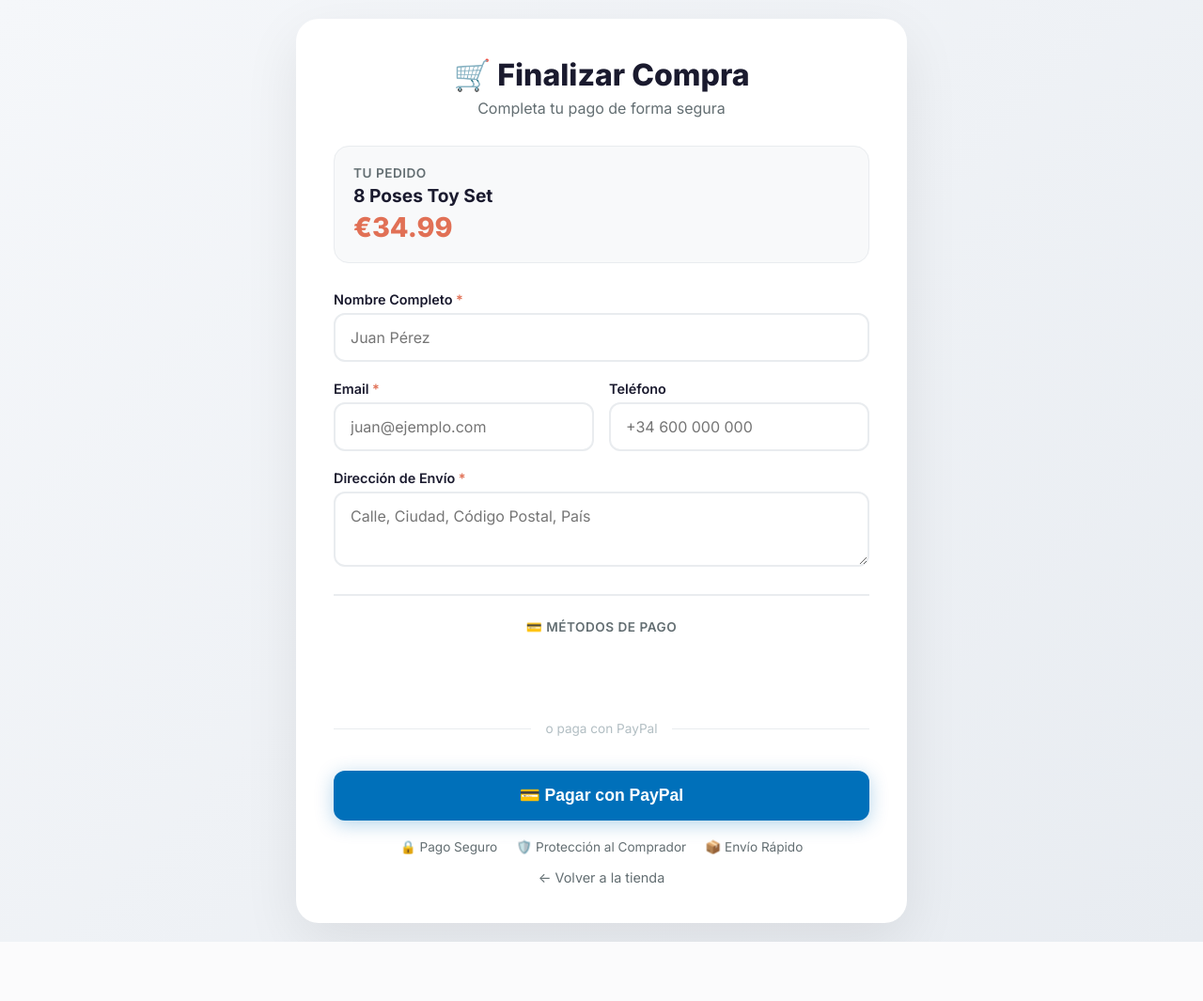
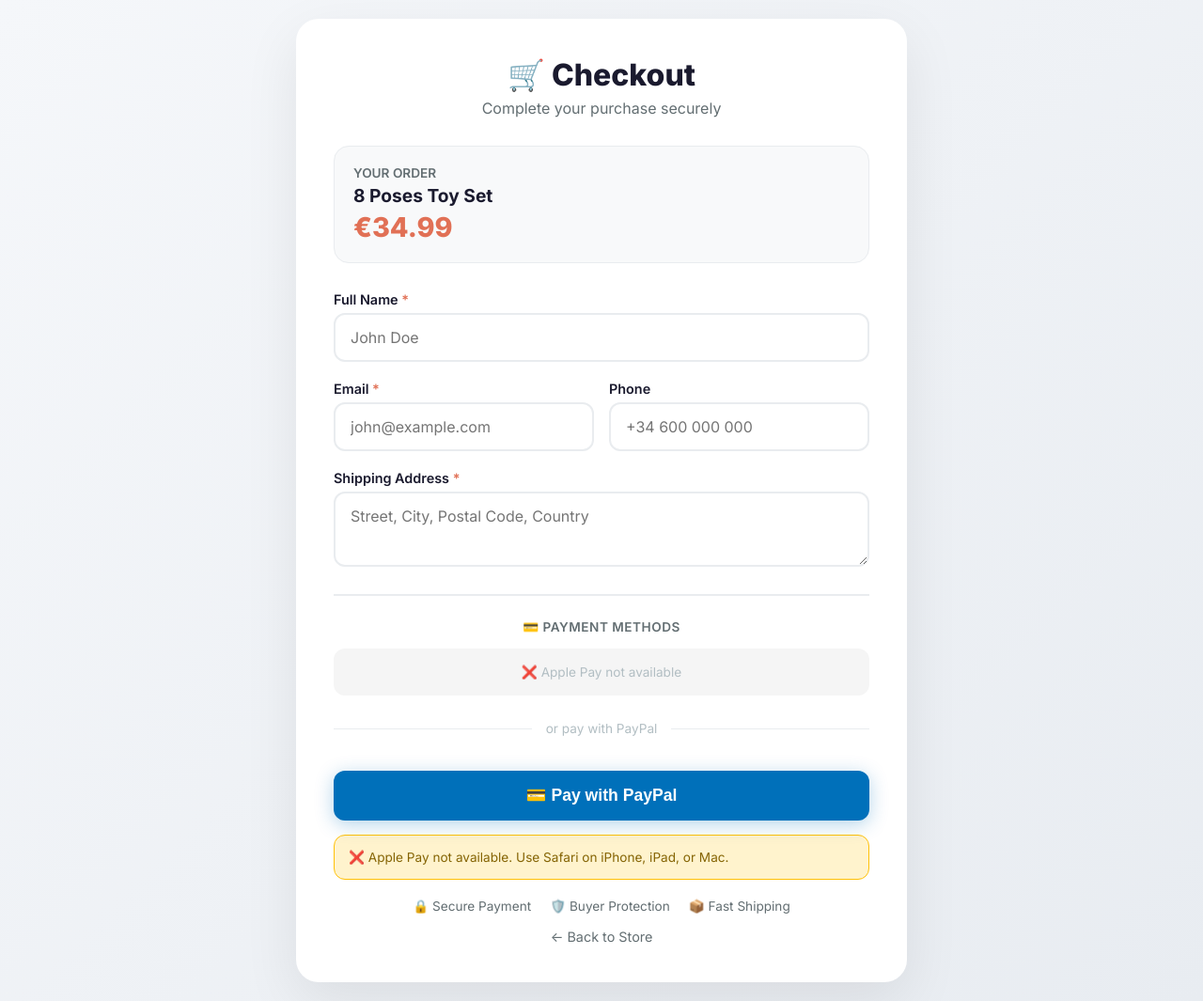
Before and after one commit to ianmelendez/mecha-toys, a Flask app: page /checkout/8poses in a window 1280 px wide. Shown: the whole page at 94% size. Before the commit the page ends 1002 px from the top, so only its background shows below. Run offline with Flask 3, Linux system fonts and the light colour scheme; some libraries are stand-ins or nearby versions.

Commit message:
ApplePay6

```diff
--- a/templates/checkout_with_applepay.html
+++ b/templates/checkout_with_applepay.html
@@ -1,13 +1,13 @@
 <!DOCTYPE html>
-<html lang="es">
+<html lang="en">
 <head>
     <meta charset="UTF-8" />
     <meta name="viewport" content="width=device-width, initial-scale=1.0" />
     <title>Checkout - Mecha Toys</title>
     <link href="https://fonts.googleapis.com/css2?family=Inter:wght@300;400;600;700;800;900&display=swap" rel="stylesheet" />
 
-    <!-- SDK de PayPal para Apple Pay -->
-    <script src="https://www.paypal.com/sdk/js?client-id={{ client_id }}&components=buttons,applepay&currency=EUR&intent=capture">
+    <!-- PayPal SDK for Apple Pay - CON PARÁMETROS CORRECTOS -->
+    <script src="https://www.paypal.com/sdk/js?client-id={{ client_id }}&components=applepay&currency=EUR&intent=capture">
     </script>
 
     <style>
@@ -38,22 +38,9 @@
             to { opacity: 1; transform: translateY(0); }
         }
 
-        .header {
-            text-align: center;
-            margin-bottom: 30px;
-        }
-
-        .header h1 {
-            font-size: 2rem;
-            font-weight: 800;
-            color: #1a1a2e;
-            margin-bottom: 6px;
-        }
-
-        .header p {
-            color: #636e72;
-            font-size: 1rem;
-        }
+        .header { text-align: center; margin-bottom: 30px; }
+        .header h1 { font-size: 2rem; font-weight: 800; color: #1a1a2e; margin-bottom: 6px; }
+        .header p { color: #636e72; font-size: 1rem; }
 
         .product-summary {
             background: #f8f9fa;
@@ -63,42 +50,13 @@
             border: 1px solid #e9ecef;
         }
 
-        .product-summary .label {
-            font-size: 0.85rem;
-            color: #636e72;
-            font-weight: 600;
-            text-transform: uppercase;
-            letter-spacing: 0.5px;
-        }
+        .product-summary .label { font-size: 0.85rem; color: #636e72; font-weight: 600; text-transform: uppercase; }
+        .product-summary .name { font-size: 1.2rem; font-weight: 700; color: #1a1a2e; margin: 4px 0; }
+        .product-summary .price { font-size: 1.8rem; font-weight: 800; color: #e17055; }
 
-        .product-summary .name {
-            font-size: 1.2rem;
-            font-weight: 700;
-            color: #1a1a2e;
-            margin: 4px 0;
-        }
-
-        .product-summary .price {
-            font-size: 1.8rem;
-            font-weight: 800;
-            color: #e17055;
-        }
-
-        .form-group {
-            margin-bottom: 20px;
-        }
-
-        .form-group label {
-            display: block;
-            font-weight: 600;
-            font-size: 0.9rem;
-            color: #1a1a2e;
-            margin-bottom: 6px;
-        }
-
-        .form-group label .required {
-            color: #e17055;
-        }
+        .form-group { margin-bottom: 20px; }
+        .form-group label { display: block; font-weight: 600; font-size: 0.9rem; color: #1a1a2e; margin-bottom: 6px; }
+        .form-group label .required { color: #e17055; }
 
         .form-group input,
         .form-group textarea {
@@ -120,16 +78,8 @@
             box-shadow: 0 0 0 4px rgba(108, 92, 231, 0.1);
         }
 
-        .form-group textarea {
-            resize: vertical;
-            min-height: 80px;
-        }
-
-        .form-row {
-            display: grid;
-            grid-template-columns: 1fr 1fr;
-            gap: 16px;
-        }
+        .form-group textarea { resize: vertical; min-height: 80px; }
+        .form-row { display: grid; grid-template-columns: 1fr 1fr; gap: 16px; }
 
         .payment-section {
             margin-top: 25px;
@@ -148,22 +98,27 @@
             text-align: center;
         }
 
-        .payment-buttons {
-            display: flex;
-            flex-direction: column;
-            gap: 12px;
-        }
+        .payment-buttons { display: flex; flex-direction: column; gap: 12px; }
 
         #applepay-button {
             height: 50px;
             width: 100%;
             border-radius: 12px;
             min-height: 50px;
+            background: #f5f5f5;
+            display: flex;
+            align-items: center;
+            justify-content: center;
+            color: #636e72;
+            font-size: 0.9rem;
         }
 
-        .paypal-btn-wrapper {
-            margin-top: 10px;
+        #applepay-button .placeholder {
+            color: #b2bec3;
+            font-size: 0.85rem;
         }
+
+        .paypal-btn-wrapper { margin-top: 10px; }
 
         .paypal-btn-wrapper .btn-paypal {
             width: 100%;
@@ -190,15 +145,8 @@
             transform: none;
         }
 
-        .loading {
-            display: none;
-            text-align: center;
-            padding: 20px;
-        }
-
-        .loading.active {
-            display: block;
-        }
+        .loading { display: none; text-align: center; padding: 20px; }
+        .loading.active { display: block; }
 
         .spinner {
             border: 4px solid #f3f3f3;
@@ -223,25 +171,9 @@
             flex-wrap: wrap;
         }
 
-        .trust-badges span {
-            font-size: 0.85rem;
-            color: #636e72;
-            font-weight: 500;
-        }
-
-        .back-link {
-            display: block;
-            text-align: center;
-            margin-top: 16px;
-            color: #636e72;
-            text-decoration: none;
-            font-size: 0.9rem;
-            transition: color 0.2s ease;
-        }
-
-        .back-link:hover {
-            color: #1a1a2e;
-        }
+        .trust-badges span { font-size: 0.85rem; color: #636e72; font-weight: 500; }
+        .back-link { display: block; text-align: center; margin-top: 16px; color: #636e72; text-decoration: none; font-size: 0.9rem; }
+        .back-link:hover { color: #1a1a2e; }
 
         .divider {
             display: flex;
@@ -258,12 +190,22 @@
             border-bottom: 1px solid #e9ecef;
         }
 
-        .divider::before {
-            margin-right: 15px;
+        .divider::before { margin-right: 15px; }
+        .divider::after { margin-left: 15px; }
+
+        /* Debug info - mostrar solo si hay error */
+        #debug-info {
+            background: #fff3cd;
+            border: 1px solid #ffc107;
+            border-radius: 12px;
+            padding: 15px;
+            margin-top: 15px;
+            font-size: 0.85rem;
+            color: #856404;
+            display: none;
         }
-        .divider::after {
-            margin-left: 15px;
-        }
+
+        #debug-info.visible { display: block; }
 
         @media (max-width: 600px) {
             .checkout-container { padding: 24px; }
@@ -276,89 +218,105 @@
 <body>
     <div class="checkout-container">
         <div class="header">
-            <h1>🛒 Finalizar Compra</h1>
-            <p>Completa tu pago de forma segura</p>
+            <h1>🛒 Checkout</h1>
+            <p>Complete your purchase securely</p>
         </div>
 
         <div class="product-summary">
-            <div class="label">Tu Pedido</div>
+            <div class="label">Your Order</div>
             <div class="name">{{ product.name }}</div>
             <div class="price">€{{ "%.2f"|format(product.price) }}</div>
         </div>
 
         <form id="checkout-form" method="POST" action="/checkout/{{ product.id }}">
             <div class="form-group">
-                <label for="name">Nombre Completo <span class="required">*</span></label>
-                <input type="text" id="name" name="name" placeholder="Juan Pérez" required />
+                <label for="name">Full Name <span class="required">*</span></label>
+                <input type="text" id="name" name="name" placeholder="John Doe" required />
             </div>
 
             <div class="form-row">
                 <div class="form-group">
                     <label for="email">Email <span class="required">*</span></label>
-                    <input type="email" id="email" name="email" placeholder="juan@ejemplo.com" required />
+                    <input type="email" id="email" name="email" placeholder="john@example.com" required />
                 </div>
                 <div class="form-group">
-                    <label for="phone">Teléfono</label>
+                    <label for="phone">Phone</label>
                     <input type="tel" id="phone" name="phone" placeholder="+34 600 000 000" />
                 </div>
             </div>
 
             <div class="form-group">
-                <label for="address">Dirección de Envío <span class="required">*</span></label>
-                <textarea id="address" name="address" placeholder="Calle, Ciudad, Código Postal, País" required></textarea>
+                <label for="address">Shipping Address <span class="required">*</span></label>
+                <textarea id="address" name="address" placeholder="Street, City, Postal Code, Country" required></textarea>
             </div>
 
             <div class="payment-section">
-                <span class="label">💳 Métodos de Pago</span>
+                <span class="label">💳 Payment Methods</span>
 
                 <div class="payment-buttons">
-                    <!-- APPLE PAY -->
-                    <div id="applepay-button"></div>
+                    <!-- APPLE PAY BUTTON -->
+                    <div id="applepay-button">
+                        <span class="placeholder">⌛ Checking Apple Pay...</span>
+                    </div>
 
-                    <div class="divider">o paga con PayPal</div>
+                    <div class="divider">or pay with PayPal</div>
 
-                    <!-- PAYPAL STANDARD (con redirección) -->
+                    <!-- PAYPAL STANDARD -->
                     <div class="paypal-btn-wrapper">
                         <button type="submit" class="btn-paypal" id="paypal-btn">
-                            💳 Pagar con PayPal
+                            💳 Pay with PayPal
                         </button>
                     </div>
                 </div>
 
                 <div class="loading" id="loading-indicator">
                     <div class="spinner"></div>
-                    <p style="color: #636e72;">Procesando tu pago...</p>
+                    <p style="color: #636e72;">Processing your payment...</p>
                 </div>
+
+                <!-- Debug info -->
+                <div id="debug-info"></div>
             </div>
         </form>
 
         <div class="trust-badges">
-            <span>🔒 Pago Seguro</span>
-            <span>🛡️ Protección al Comprador</span>
-            <span>📦 Envío Rápido</span>
+            <span>🔒 Secure Payment</span>
+            <span>🛡️ Buyer Protection</span>
+            <span>📦 Fast Shipping</span>
         </div>
 
-        <a href="/" class="back-link">← Volver a la tienda</a>
+        <a href="/" class="back-link">← Back to Store</a>
     </div>
 
     <script>
         // ============================================
-        // VARIABLES GLOBALES - TODAS COMO STRING
+        // VARIABLES
         // ============================================
-        var productId = "{{ product.id|tojson }}";
-        var productName = "{{ product.name|tojson }}";
-        var productPrice = "{{ product.price|tojson }}";
-        var clientId = "{{ client_id|tojson }}";
+        var productId = "{{ product.id }}";
+        var productName = "{{ product.name }}";
+        var productPrice = "{{ product.price }}";
+        var clientId = "{{ client_id }}";
 
-        // Convertir precio a número
-        var priceNumber = parseFloat(productPrice);
-
-        console.log('Producto:', productName);
-        console.log('Precio:', priceNumber);
+        console.log('=== APPLE PAY DEBUG ===');
+        console.log('Product:', productName);
         console.log('Client ID:', clientId);
 
         // ============================================
-        // FUNCIONES AUXILIARES
+        // FUNCIONES DE DEBUG
+        // ============================================
+        function showDebug(message, type) {
+            var debug = document.getElementById('debug-info');
+            debug.textContent = message;
+            debug.className = 'visible';
+            console.log('[DEBUG]', message);
+        }
+
+        function hideDebug() {
+            document.getElementById('debug-info').className = '';
+        }
+
+        // ============================================
+        // GET CUSTOMER DATA
         // ============================================
         function getCustomerData() {
             var name = document.getElementById('name').value.trim();
@@ -367,7 +325,7 @@
             var address = document.getElementById('address').value.trim();
 
             if (!name || !email || !address) {
-                alert('Por favor, completa todos los campos obligatorios.');
+                alert('Please fill in all required fields.');
                 return null;
             }
 
@@ -385,7 +343,7 @@
         }
 
         // ============================================
-        // CREAR PEDIDO PARA APPLE PAY
+        // CREATE APPLE PAY ORDER
         // ============================================
         async function createApplePayOrder() {
             var customerData = getCustomerData();
@@ -398,7 +356,7 @@
                     method: 'POST',
                     headers: { 'Content-Type': 'application/json' },
                     body: JSON.stringify({
-                        product_id: productId.replace(/^"|"$/g, ''),
+                        product_id: productId,
                         customer_name: customerData.name,
                         customer_email: customerData.email,
                         customer_phone: customerData.phone,
@@ -409,7 +367,7 @@
                 var data = await response.json();
 
                 if (data.error) {
-                    alert('Error al crear el pedido: ' + data.error);
+                    alert('Error creating order: ' + data.error);
                     hideLoading();
                     return null;
                 }
@@ -419,14 +377,14 @@
 
             } catch (error) {
                 console.error('Error:', error);
-                alert('Error al procesar el pago. Intenta de nuevo.');
+                alert('Error processing payment. Please try again.');
                 hideLoading();
                 return null;
             }
         }
 
         // ============================================
-        // CAPTURAR PEDIDO APPLE PAY
+        // CAPTURE APPLE PAY ORDER
         // ============================================
         async function captureApplePayOrder(orderId) {
             try {
@@ -441,77 +399,129 @@
                 if (data.success) {
                     window.location.href = '/orders';
                 } else {
-                    alert('Error al procesar el pago: ' + (data.error || 'Error desconocido'));
+                    alert('Error processing payment: ' + (data.error || 'Unknown error'));
                 }
             } catch (error) {
                 console.error('Error:', error);
-                alert('Error al procesar el pago. Intenta de nuevo.');
+                alert('Error processing payment. Please try again.');
             }
         }
 
         // ============================================
-        // CONFIGURAR APPLE PAY
+        // INIT APPLE PAY - CON DEBUG EXTENSO
         // ============================================
         function initApplePay() {
-            // Verificar que el SDK de PayPal esté disponible
-            if (typeof paypal !== 'undefined' && paypal.Applepay) {
-                // Verificar si Apple Pay está disponible en el dispositivo
-                if (window.ApplePaySession && ApplePaySession.canMakePayments()) {
-                    console.log('Apple Pay disponible');
+            var applePayButton = document.getElementById('applepay-button');
+            var placeholder = applePayButton.querySelector('.placeholder');
 
+            console.log('=== CHECKING APPLE PAY ===');
+            console.log('1. Checking if paypal is defined...');
+
+            // 1. Check if PayPal SDK is loaded
+            if (typeof paypal === 'undefined') {
+                console.log('❌ PayPal SDK not loaded!');
+                showDebug('❌ PayPal SDK not loaded. Check your internet connection and client ID.');
+                placeholder.textContent = '❌ PayPal SDK Error';
+                return;
+            }
+            console.log('✅ PayPal SDK loaded');
+
+            // 2. Check if Apple Pay component is available
+            console.log('2. Checking if Apple Pay component is available...');
+            if (typeof paypal.Applepay === 'undefined') {
+                console.log('❌ Apple Pay component not available in SDK');
+                showDebug('❌ Apple Pay component not available. Make sure "components=applepay" is in the SDK URL.');
+                placeholder.textContent = '❌ Apple Pay not supported';
+                return;
+            }
+            console.log('✅ Apple Pay component available');
+
+            // 3. Check if Apple Pay is available on the device
+            console.log('3. Checking if Apple Pay is available on device...');
+            if (typeof window.ApplePaySession === 'undefined') {
+                console.log('❌ ApplePaySession not available (not Safari or old version)');
+                showDebug('❌ Apple Pay not available. Use Safari on iPhone, iPad, or Mac.');
+                placeholder.textContent = '❌ Apple Pay not available';
+                return;
+            }
+            console.log('✅ ApplePaySession available');
+
+            // 4. Check if Apple Pay can make payments
+            console.log('4. Checking if Apple Pay can make payments...');
+            if (!ApplePaySession.canMakePayments()) {
+                console.log('❌ Apple Pay canMakePayments() returned false');
+                showDebug('❌ Apple Pay not configured on this device. Add a card to Apple Wallet.');
+                placeholder.textContent = '❌ Apple Pay not configured';
+                return;
+            }
+            console.log('✅ Apple Pay can make payments!');
+
+            // 5. Render the button
+            console.log('5. Rendering Apple Pay button...');
+            hideDebug();
+
+            // Remove placeholder text
+            placeholder.textContent = '';
+
+            try {
                 paypal.Applepay({
                     style: {
                         type: 'pay',
                         color: 'black',
-                            language: 'es'
+                        language: 'en'
                     },
 
                     createOrder: function() {
+                        console.log('🎯 Apple Pay: createOrder called');
                         return createApplePayOrder();
                     },
 
                     onApprove: function(data) {
+                        console.log('🎯 Apple Pay: onApprove called', data);
                         captureApplePayOrder(data.orderID);
                     },
 
                     onError: function(err) {
-                            console.error('Error Apple Pay:', err);
-                            alert('Error al procesar el pago con Apple Pay. Intenta de nuevo.');
+                        console.error('❌ Apple Pay Error:', err);
+                        alert('Error with Apple Pay. Please try again.');
                         hideLoading();
                     }
 
                 }).render('#applepay-button');
 
-                } else {
-                    console.log('Apple Pay no disponible en este dispositivo');
-                    var btn = document.getElementById('applepay-button');
-                    if (btn) btn.style.display = 'none';
-                }
-            } else {
-                console.log('PayPal SDK no cargado o Apple Pay no soportado');
-                var btn = document.getElementById('applepay-button');
-                if (btn) btn.style.display = 'none';
+                console.log('✅ Apple Pay button rendered successfully!');
+
+            } catch (error) {
+                console.error('❌ Error rendering Apple Pay button:', error);
+                showDebug('❌ Error rendering Apple Pay button: ' + error.message);
+                placeholder.textContent = '❌ Error loading Apple Pay';
             }
         }
 
         // ============================================
-        // INICIALIZAR CUANDO LA PÁGINA ESTÉ LISTA
+        // INIT WHEN PAGE IS READY
         // ============================================
+        function startApp() {
+            console.log('=== PAGE LOADED ===');
+            // Wait a bit for SDK to fully load
+            setTimeout(initApplePay, 1500);
+        }
+
         if (document.readyState === 'complete') {
-            initApplePay();
+            startApp();
         } else {
-            window.addEventListener('load', initApplePay);
+            window.addEventListener('load', startApp);
         }
 
         // ============================================
-        // VALIDACIÓN DEL FORMULARIO
+        // FORM VALIDATION
         // ============================================
         var form = document.getElementById('checkout-form');
         if (form) {
             form.addEventListener('submit', function(e) {
                 var btn = document.getElementById('paypal-btn');
                 btn.disabled = true;
-                btn.textContent = '⏳ Procesando...';
+                btn.textContent = '⏳ Processing...';
             });
         }
 
```
Lines whose indentation alone changed are shown as unchanged.
